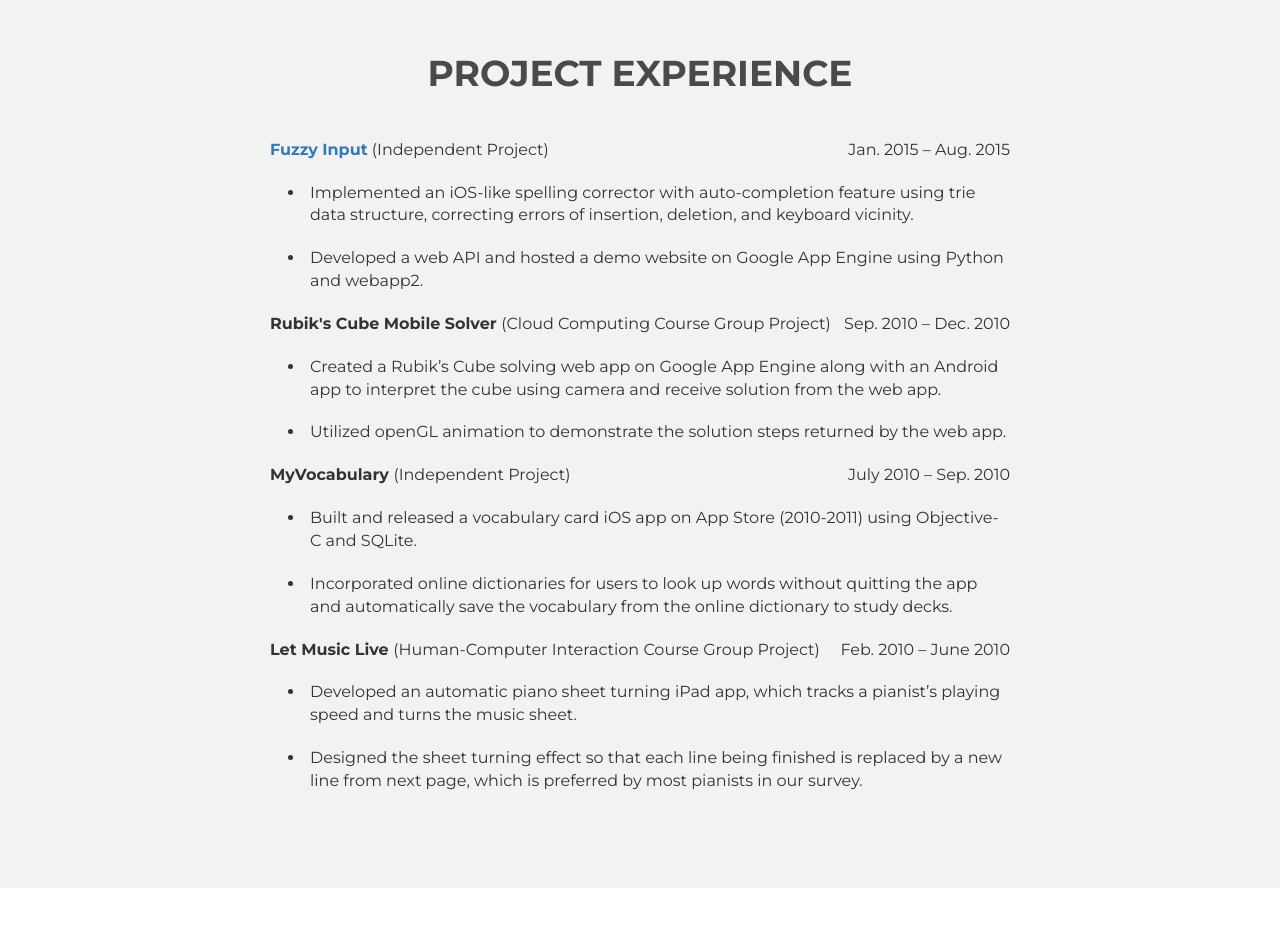
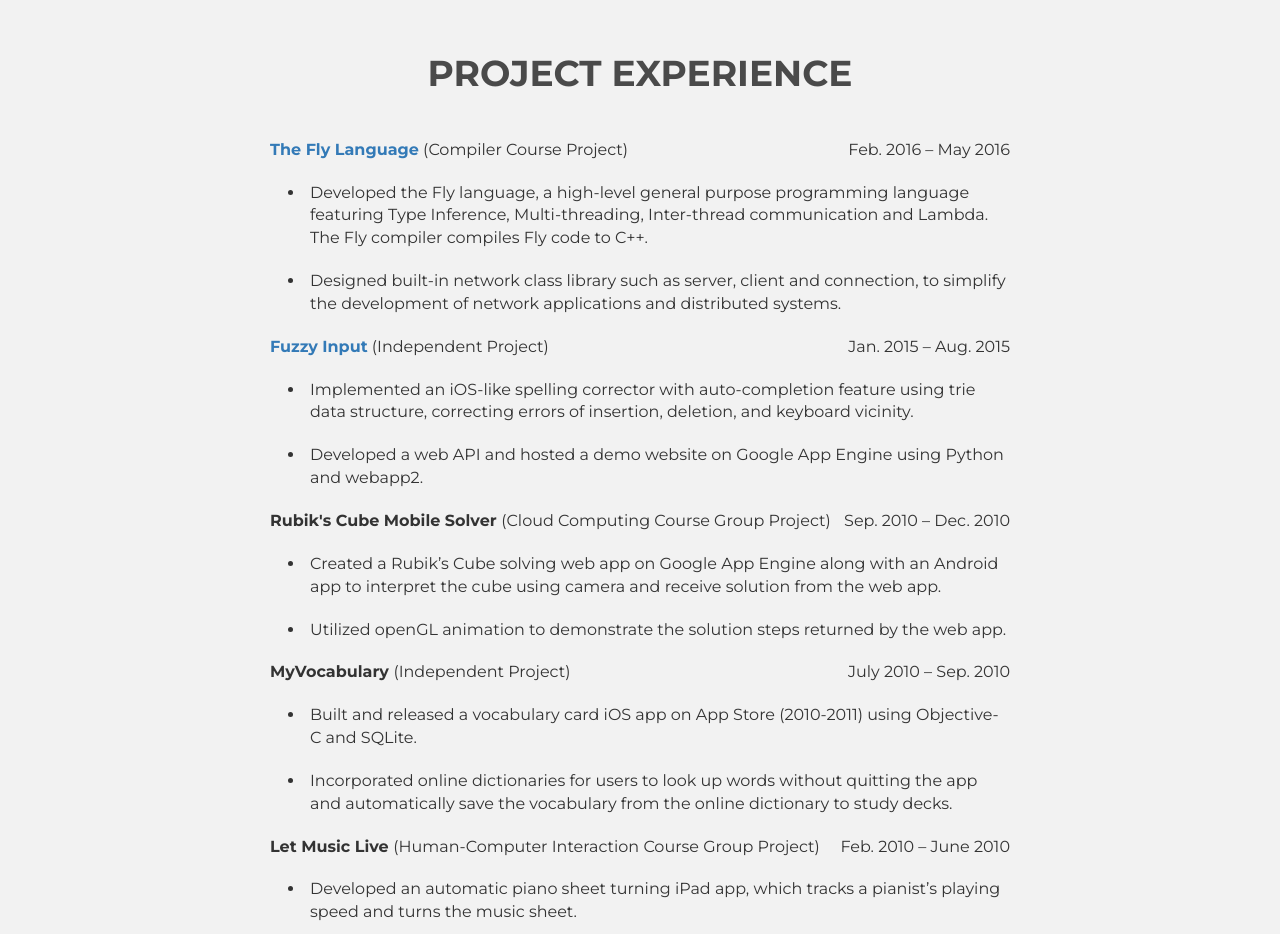
Before and after one commit to HsiangHoLin/brianlin, a plain HTML site: page public/index.html in a window 1280 px wide. Shown: the part 2560-3494 px from the top of the page. Drawn offline with nearby package versions, Linux system fonts and the light colour scheme; files that its build step writes are made by us from their sources; files whose address does not match are found by name.

Commit message:
Update project, add Fly

```diff
--- a/public/index.html
+++ b/public/index.html
@@ -92,7 +92,7 @@
                 <div class="col-md-6">
                     <p>I am currently pursuing my Master's degree in Computer Science at Columbia University. Before joining Columbia University I worked as a software engineering at Lionic Corporation. I'm interested in server-side back end development. I speak C, C++ and Java.</p>
                     <br>
-                    <p class="text-center">My resume <a href="https://goo.gl/TzyJbv
+                    <p class="text-center">My resume <a href="https://goo.gl/g0pYI7
 "><i class="fa fa-file-text"></i></a></p>
                 </div>
                 <div class="col-md-3">
@@ -174,6 +174,15 @@
                     <div class="col-md-2">
                     </div>
                     <div class="col-md-8">
+                        <p><b><a href="https://github.com/HsiangHoLin/Fly">The Fly Language</a></b> (Compiler Course Project)<span class="pull-right">Feb. 2016 – May 2016</span></p>
+                        <ul>
+                            <li><p>
+                            Developed the Fly language, a high-level general purpose programming language featuring Type Inference, Multi-threading, Inter-thread communication and Lambda. The Fly compiler compiles Fly code to C++.
+                            </p></li>
+                            <li><p>
+                            Designed built-in network class library such as server, client and connection, to simplify the development of network applications and distributed systems.
+                            </p></li>
+                        </ul>
                         <p><b><a href="/fuzzyinput">Fuzzy Input</a></b> (Independent Project)<span class="pull-right">Jan. 2015 – Aug. 2015</span></p>
                         <ul>
                             <li><p>Implemented an iOS-like spelling corrector with auto-completion feature using trie data structure, correcting errors of insertion, deletion, and keyboard vicinity.</p></li>
```
